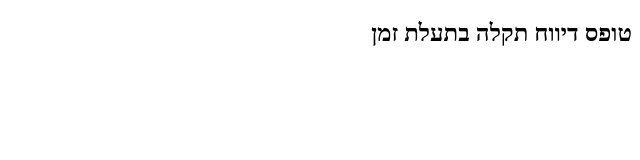
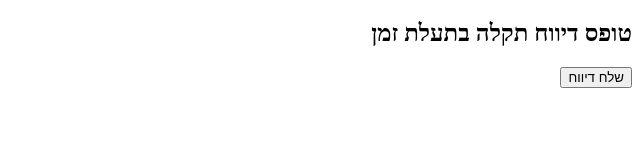
Before and after one commit to YarinAshkenazi/project-yarin-ashkenazi-322711953, a plain HTML site: page q3/index.html in a window 1280 px wide. Shown: the whole page, without its empty margins (640-1280 px from the left). Drawn offline with Linux system fonts and the light colour scheme.

Commit message:
כפתור שלח דיווח

```diff
--- a/q3/index.html
+++ b/q3/index.html
@@ -12,6 +12,16 @@
 <body>
 <div class="page-container">
   <h2>טופס דיווח תקלה בתעלת זמן</h2>
+<form id="reportform">
+
+
+
+
+<button type="submit">שלח דיווח</button>
+</form>
+
+
+
 
 
 </div>
```
